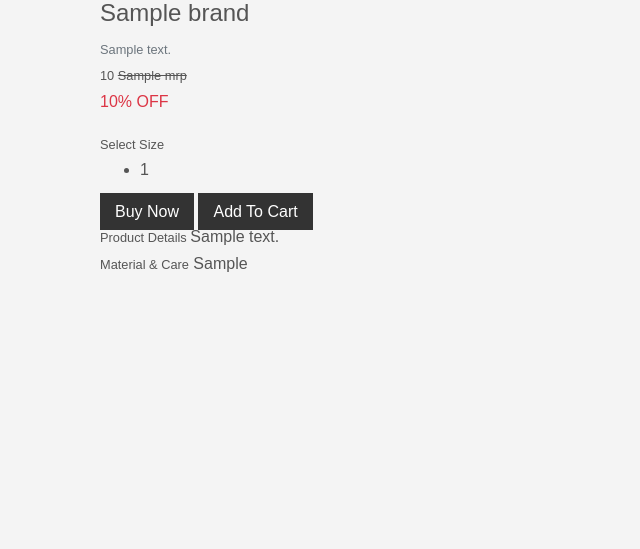
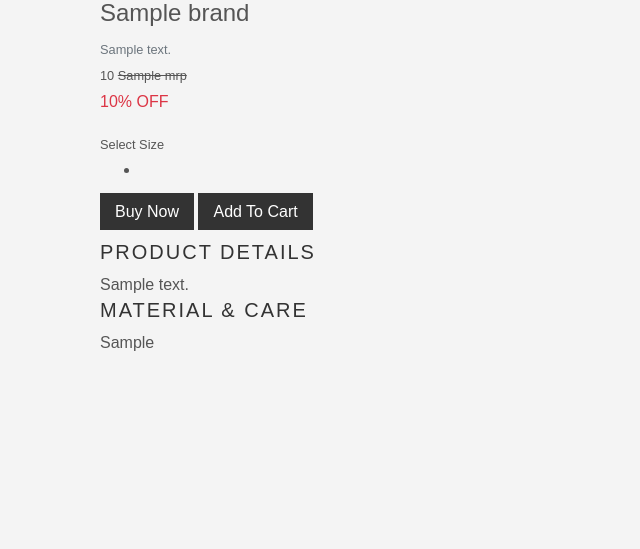
Before and after one commit to mohitarora3/Fashion-Store, a Python web app: template ecommerce/templates/item.html in a window 1280 px wide. Shown: the part 251-800 px from the top of the page, without its empty margins (0-640 px from the left). Run offline with Jinja, Linux system fonts and the light colour scheme; the template is opened without the code that fills it: most values are stand-ins (such as "Sample title", 1, 10 or a date in 2020); some libraries are stand-ins or nearby versions.

Commit message:
Update item.html

```diff
--- a/ecommerce/templates/item.html
+++ b/ecommerce/templates/item.html
@@ -1,8 +1,10 @@
 
 {% extends "layout.html" %}
 {% block content %}
+
     <article class="container">
-            <img class="rounded article-image" width="250" height="250" src= " {{ url_for('static', filename='shirts/2.2.jpg') }}">
+        <img class="rounded article-image" id ="image" width="250" height="250" src= " {{ url_for('static', filename='shirts/2.2.jpg') }}">
+        <button class="btn" onclick="document.getElementById('image').src='{{ url_for("static", filename="shirts/2.3.jpg") }}'">next</button>
         <div class="box-1">
           <h4>  {{ item["Brand"] }}</h4>
             <small class="text-muted">{{ item["Description"] }}</small>
@@ -13,18 +15,20 @@
             <div>
                 <small> Select Size</small>
                 <ul>
-                            <li>{{item["Size"] }}</li>
+
+                    <li id="s"></li>
+
                 </ul>
                 <a class="button" href="">Buy Now</a>
-                        <a class="button" href="">Add To Cart</a>
+                <a class="button" href=" {{ url_for('users.add_to_cart',item_id=item['_id'] )}} ">Add To Cart</a>
             </div>
 
             <div>
             <p>
-                        <small> Product Details </small>
+                <h5> Product Details </h5>
                 {{ item["Product Details"]}}
                 <br>
-                        <small> Material & Care</small>
+                <h5> Material & Care</h5>
                 {{ item["Material & Care"]}}
             </p>
 
```
Lines whose indentation alone changed are shown as unchanged.
